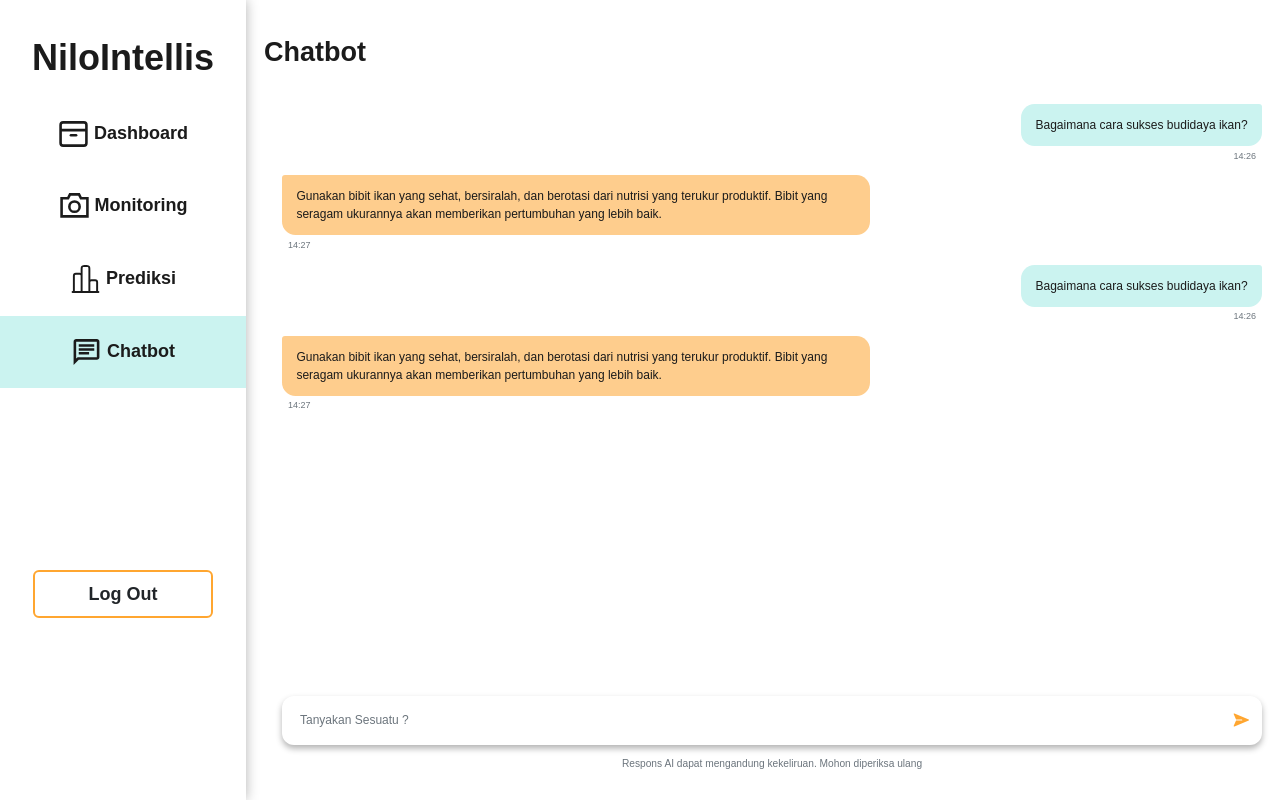
After one commit to HafizhHabiibi/project-nilointellis-pkmkc2025-web, a Flask app: page /chatbot in a window 1280 px wide. The commit adds this page. Run offline with Flask 3, Linux system fonts and the light colour scheme.

Commit message:
chatbot ui static

```diff
--- a/app/routes/main.py
+++ b/app/routes/main.py
@@ -19,3 +19,8 @@ def monitoring():
 def prediksi():
     """Prediksi page"""
     return render_template('prediksi.html')
+
+@main_bp.route('/chatbot')
+def chatbot():
+    """Chatbot page"""
+    return render_template('chatbot.html')
--- /dev/null
+++ b/app/static/css/chatbot.css
@@ -0,0 +1,235 @@
+* {
+  font-family: 'Poppins', sans-serif;
+  font-weight: 600;
+  --primary: #FFFFFF;
+  --salmon: #FFA630;
+  --salmon-terang: #FECD8D;
+  --ijo-sage: #2EC4B6;
+  --ijo-pucat: #CBF3F0;
+  --hitam: #1b1b1b;
+  --text-gray: #6c757d;
+}
+
+.chat-container {
+  margin: 0 auto;
+  height: calc(100vh - 8rem);
+  display: flex;
+  flex-direction: column;
+  background: var(--primary);
+  border-radius: 0.75rem;
+  /* box-shadow: 0 0.25rem 1.25rem rgba(0, 0, 0, 0.1); */
+  overflow: hidden;
+}
+
+/* .chat-header {
+  background: var(--ijo-sage);
+  color: var(--primary);
+  padding: 1.5rem;
+  display: flex;
+  justify-content: space-between;
+  align-items: center;
+}
+
+.chat-header h3 {
+  margin: 0;
+  font-size: 1.5rem;
+  font-weight: 600;
+} */
+
+/* .chat-status {
+  background: rgba(255, 255, 255, 0.2);
+  padding: 0.3rem 0.8rem;
+  border-radius: 0.9375rem;
+  font-size: 0.85rem;
+  font-weight: 400;
+} */
+
+.chat-messages {
+  flex: 1;
+  padding: 1.5rem;
+  overflow-y: auto;
+  display: flex;
+  flex-direction: column;
+  gap: 1rem;
+}
+
+.message-group {
+  display: flex;
+  flex-direction: column;
+  gap: 0.5rem;
+}
+
+.user-group {
+  align-items: flex-end;
+}
+
+.bot-group {
+  align-items: flex-start;
+}
+
+.message {
+  max-width: 49rem;
+  display: flex;
+  flex-direction: column;
+  gap: 0.3rem;
+}
+
+.user-message {
+  align-items: flex-end;
+}
+
+.bot-message {
+  align-items: flex-start;
+}
+
+.message-text {
+  padding: 1rem 1.2rem;
+  border-radius: 1.125rem;
+  font-weight: 500;
+  line-height: 1.5;
+  word-wrap: break-word;
+}
+
+.user-message .message-text {
+  background: var(--ijo-pucat);
+  color: var(--hitam);
+  border-top-right-radius: 0.25rem;
+}
+
+.bot-message .message-text {
+  background: var(--salmon-terang);
+  color: var(--hitam);
+  border-top-left-radius: 0.25rem;
+}
+
+.message-time {
+  font-size: 0.75rem;
+  color: var(--text-gray);
+  font-weight: 400;
+  margin: 0 0.5rem;
+}
+
+.chat-input-container {
+  background: var(--primary);
+  padding: 1.5rem;
+
+}
+
+.chat-input-area {
+  display: flex;
+  gap: 0.8rem;
+  align-items: center;
+  background: var(--light-gray);
+  border-radius: 1rem;
+  padding: 0.5rem;
+  margin-bottom: 0.8rem;
+  box-shadow: 0 0.3rem 0.5rem rgba(0, 0, 0, 0.3);
+}
+
+#user-input {
+  flex: 1;
+  border: none;
+  background: transparent;
+  padding: 0.8rem 1rem;
+  font-size: 1rem;
+  outline: none;
+  font-family: 'Poppins', sans-serif;
+  color: var(--hitam);
+}
+
+#user-input::placeholder {
+  color: var(--text-gray);
+  font-weight: 400;
+}
+
+#send-button {
+  background: var(--primary);
+  border: none;
+  border-radius: 2rem;
+  width: 2.5rem;
+  height: 2.5rem;
+  display: flex;
+  align-items: center;
+  justify-content: center;
+  cursor: pointer;
+  color: var(--primary);
+  transition: all 0.3s ease;
+}
+
+#send-button:hover {
+  background: var(--hitam);
+  transform: scale(1.05);
+}
+
+.disclaimer {
+  text-align: center;
+}
+
+.disclaimer span {
+  font-size: 0.85rem;
+  color: var(--text-gray);
+  font-weight: 300;
+}
+
+/* Scrollbar styling */
+.chat-messages::-webkit-scrollbar {
+  width: 0.375rem;
+}
+
+.chat-messages::-webkit-scrollbar-track {
+  background: transparent;
+}
+
+.chat-messages::-webkit-scrollbar-thumb {
+  background: var(--border-gray);
+  border-radius: 0.1875rem;
+}
+
+.chat-messages::-webkit-scrollbar-thumb:hover {
+  background: var(--text-gray);
+}
+
+/* Responsive design */
+@media (max-width: 48rem) {
+  .chat-container {
+    height: calc(100vh - 9.375rem);
+    margin: 0 1rem;
+    border-radius: 0.5rem;
+  }
+
+  .message {
+    max-width: 85%;
+  }
+
+  .chat-header {
+    padding: 1rem;
+  }
+
+  .chat-messages {
+    padding: 1rem;
+  }
+
+  .chat-input-container {
+    padding: 1rem;
+  }
+}
+
+@media (max-width: 28.125rem) {
+  .chat-container {
+    margin: 0 0.5rem;
+    height: calc(100vh - 7.5rem);
+  }
+
+  .message {
+    max-width: 90%;
+  }
+
+  .chat-header h3 {
+    font-size: 1.2rem;
+  }
+
+  .message-text {
+    padding: 0.8rem 1rem;
+    font-size: 0.9rem;
+  }
+}
--- /dev/null
+++ b/app/templates/chatbot.html
@@ -0,0 +1,60 @@
+{% extends "layout_dashboard.html" %}
+
+{% block styles %}
+<link rel="stylesheet" href="../static/css/chatbot.css">
+{% endblock %}
+
+{% block sidebar_chatbot %}
+class="active"
+{% endblock %}
+
+{% block content %}
+<h4 class="title title2">Chatbot</h4>
+<div class="chat-container">
+
+    <div class="chat-messages" id="chat-messages">
+        <!-- pesan sample, nanti tambah dynamic disini-->
+        <div class="message-group user-group">
+            <div class="message user-message">
+                <span class="message-text">Bagaimana cara sukses budidaya ikan?</span>
+                <span class="message-time">14:26</span>
+            </div>
+        </div>
+
+        <div class="message-group bot-group">
+            <div class="message bot-message">
+                <span class="message-text">Gunakan bibit ikan yang sehat, bersiralah, dan berotasi dari nutrisi yang terukur produktif. Bibit yang seragam ukurannya akan memberikan pertumbuhan yang lebih baik.</span>
+                <span class="message-time">14:27</span>
+            </div>
+        </div>
+
+        <div class="message-group user-group">
+            <div class="message user-message">
+                <span class="message-text">Bagaimana cara sukses budidaya ikan?</span>
+                <span class="message-time">14:26</span>
+            </div>
+        </div>
+
+        <div class="message-group bot-group">
+            <div class="message bot-message">
+                <span class="message-text">Gunakan bibit ikan yang sehat, bersiralah, dan berotasi dari nutrisi yang terukur produktif. Bibit yang seragam ukurannya akan memberikan pertumbuhan yang lebih baik.</span>
+                <span class="message-time">14:27</span>
+            </div>
+        </div>
+
+    </div>
+
+    <!-- input form chat -->
+    <div class="chat-input-container">
+        <div class="chat-input-area">
+            <input type="text" id="user-input" placeholder="Tanyakan Sesuatu ?">
+            <button id="send-button">
+                <svg xmlns="http://www.w3.org/2000/svg" width="24" height="24" viewBox="0 0 24 24"><path fill="#FFA630" fill-rule="evenodd" d="M3.291 3.309a.75.75 0 0 0-.976.996l3.093 6.945H13a.75.75 0 0 1 0 1.5H5.408l-3.093 6.945a.75.75 0 0 0 .976.996l19-8a.75.75 0 0 0 0-1.382z" clip-rule="evenodd"/></svg>
+            </button>
+        </div>
+        <div class="disclaimer">
+            <span>Respons AI dapat mengandung kekeliruan. Mohon diperiksa ulang</span>
+        </div>
+    </div>
+</div>
+{% endblock %}
--- a/app/templates/prediksi.html
+++ b/app/templates/prediksi.html
@@ -49,11 +49,13 @@ class="active"
             <div class="input-prediksi">
                 <!-- form input prediksi -->
                 <input type="number" id="jumlahJam" min="1" max="24" value="1" readonly>
+                <!-- control input -->
                 <button class="minus-button">-</button>
                 <button class="plus-button">+</button>
 
             </div>
             <div class="submit-continer">
+                <!-- submit button -->
                 <button type="submit" class="btn btn-light fw-bold w-200 mt-4 boxSaran submitPrediksi">
                     <svg class="bintang_saran" xmlns="http://www.w3.org/2000/svg" width="29" height="29" viewBox="0 0 24 24"><g fill="none"><path d="m12.594 23.258l-.012.002l-.071.035l-.02.004l-.014-.004l-.071-.036q-.016-.004-.024.006l-.004.01l-.017.428l.005.02l.01.013l.104.074l.015.004l.012-.004l.104-.074l.012-.016l.004-.017l-.017-.427q-.004-.016-.016-.018m.264-.113l-.014.002l-.184.093l-.01.01l-.003.011l.018.43l.005.012l.008.008l.201.092q.019.005.029-.008l.004-.014l-.034-.614q-.005-.019-.02-.022m-.715.002a.02.02 0 0 0-.027.006l-.006.014l-.034.614q.001.018.017.024l.015-.002l.201-.093l.01-.008l.003-.011l.018-.43l-.003-.012l-.01-.01z"/><path fill="#2EC4B6" d="M9.107 5.448c.598-1.75 3.016-1.803 3.725-.159l.06.16l.807 2.36a4 4 0 0 0 2.276 2.411l.217.081l2.36.806c1.75.598 1.803 3.016.16 3.725l-.16.06l-2.36.807a4 4 0 0 0-2.412 2.276l-.081.216l-.806 2.361c-.598 1.75-3.016 1.803-3.724.16l-.062-.16l-.806-2.36a4 4 0 0 0-2.276-2.412l-.216-.081l-2.36-.806c-1.751-.598-1.804-3.016-.16-3.724l.16-.062l2.36-.806A4 4 0 0 0 8.22 8.025l.081-.216zM19 2a1 1 0 0 1 .898.56l.048.117l.35 1.026l1.027.35a1 1 0 0 1 .118 1.845l-.118.048l-1.026.35l-.35 1.027a1 1 0 0 1-1.845.117l-.048-.117l-.35-1.026l-1.027-.35a1 1 0 0 1-.118-1.845l.118-.048l1.026-.35l.35-1.027A1 1 0 0 1 19 2"/></g></svg>
                     Prediksi Dengan AI</button>
```
